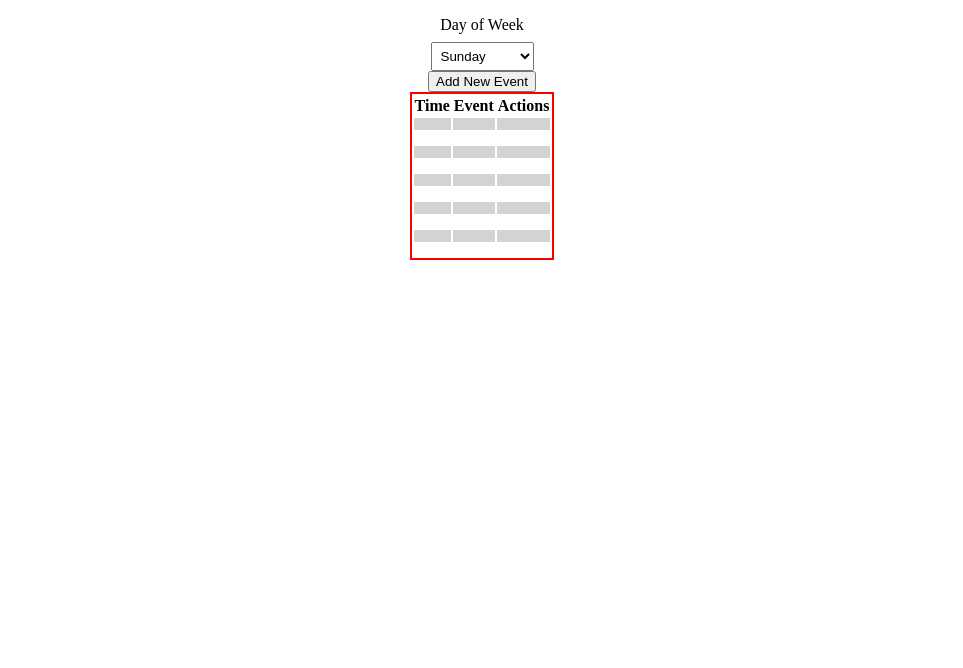
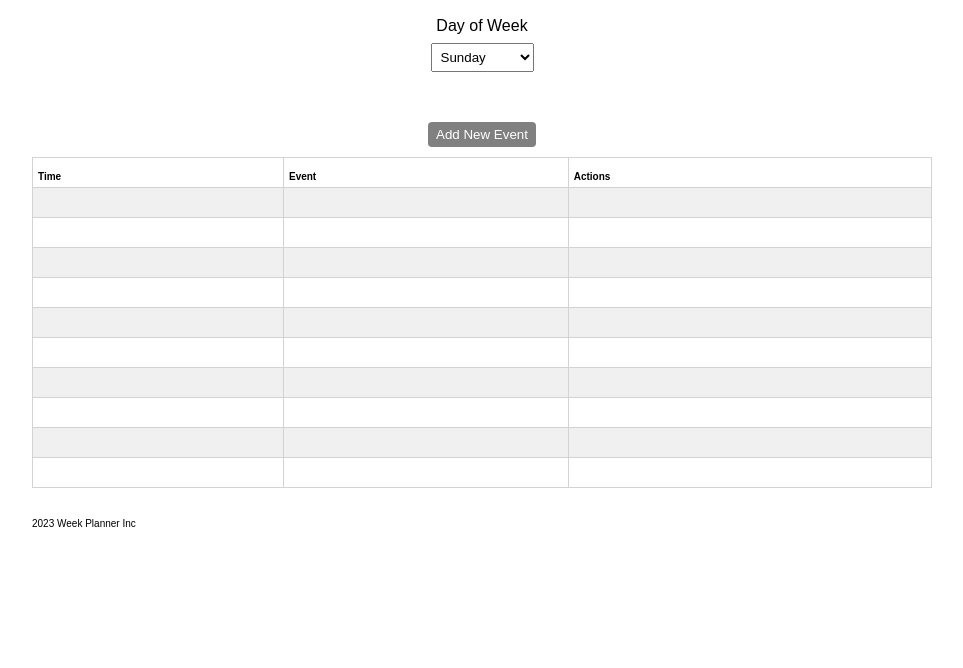
Before and after one commit to kakriske/week-planner, a plain HTML site: page index.html in a window 1280 px wide. Shown: the part 132-800 px from the top of the page, without its empty margins (158-1121 px from the left). Drawn offline with Linux system fonts and the light colour scheme.

Commit message:
super awesome cool funny text: additional styling, done with all html elements besides popup

```diff
--- a/index.html
+++ b/index.html
@@ -25,14 +25,14 @@
         </select>
       </div>
       <div class="table-container container">
-        <button>Add New Event</button>
+        <button id="add-new-event-button">Add New Event</button>
         <table>
           <thead>
-           <tr>
-            <th>Time</th>
-            <th>Event</th>
-            <th>Actions</th>
-           </tr>
+            <tr>
+              <th>Time</th>
+              <th>Event</th>
+              <th>Actions</th>
+            </tr>
           </thead>
           <tbody>
             <tr>
@@ -88,6 +88,7 @@
           </tbody>
         </table>
       </div>
+      <footer>2023 Week Planner Inc</footer>
     </main>
     <script src="main.js"></script>
   </body>
--- a/styles.css
+++ b/styles.css
@@ -16,6 +16,10 @@
   display: flex;
   flex-direction: column;
   align-items: center;
+  max-width: 900px;
+  margin: 0 auto;
+  width: 100%;
+  font-family: Arial, Helvetica, sans-serif;
 }
 
 .days-of-week-container {
@@ -32,22 +36,57 @@
   padding: 5px;
 }
 
+button {
+  padding: 5px 8px;
+  color: white;
+  border-radius: 4px;
+  border: none;
+}
+
+#add-new-event-button {
+  margin-top: 50px;
+  margin-bottom: 10px;
+  background-color: gray;
+}
+
+table {
+  border: 1px solid lightgray;
+  width: 100%;
+  padding: 0;
+  border-spacing: 0;
+  border-collapse: collapse;
+  text-align: left;
+  text-justify: auto;
+  font-size: 10px;
+}
+
+thead {
+  padding: 100px;
+}
+
 tr {
-  height: 12px;
+  height: 30px;
 }
 
 tbody > tr:nth-child(odd) {
-  background-color: lightgray;
+  background-color: rgb(240, 240, 240);
 }
 
-table {
-  border: 2px solid red;
+th {
+  font-weight: 900;
+  border: 1px solid lightgray;
+  padding-top: 10px;
+  padding-left: 5px;
 }
 
-thead {
-  border: 2px solid blue;
+td {
+  border: 1px solid lightgray;
+  padding-bottom: 10px;
+  padding-left: 5px;
 }
 
-tbody {
-  border: 2px orange solid;
+footer {
+  margin-top: 30px;
+  align-self: flex-start;
+  font-size: 10px;
 }
```
